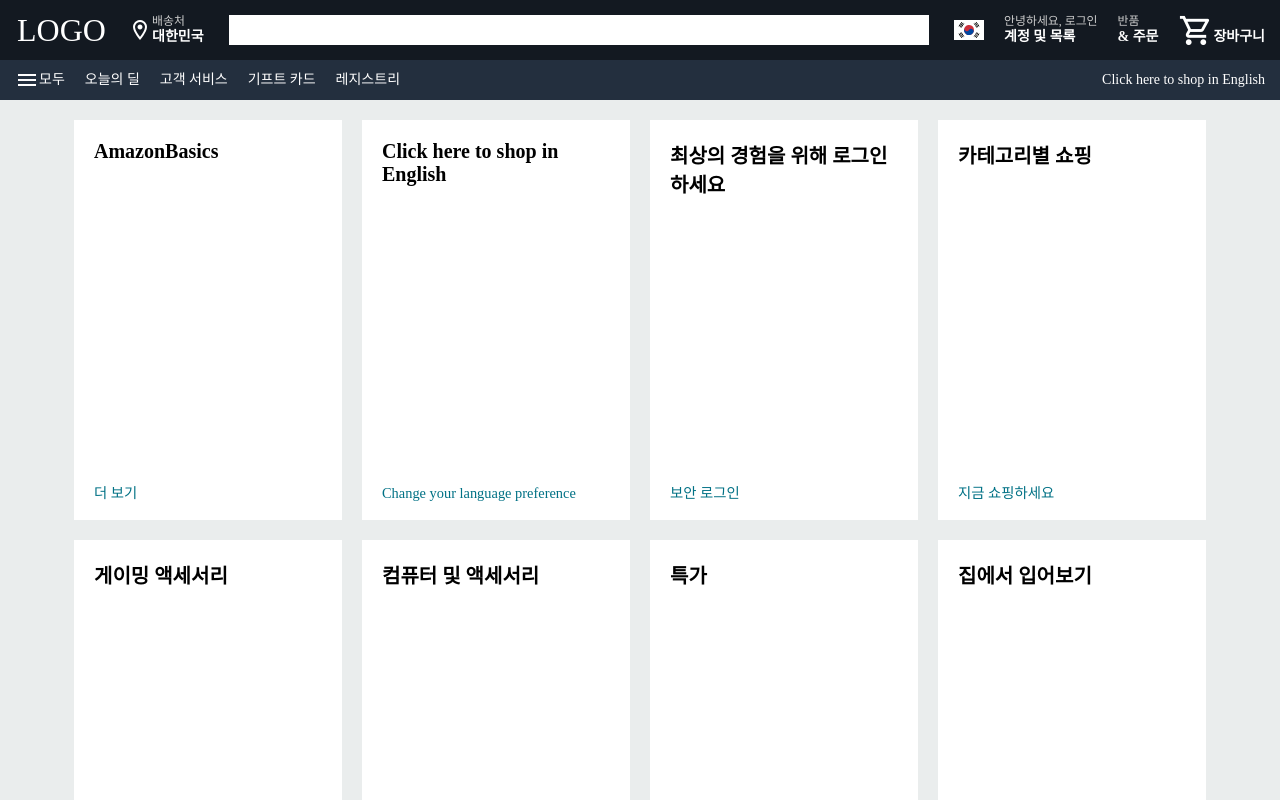
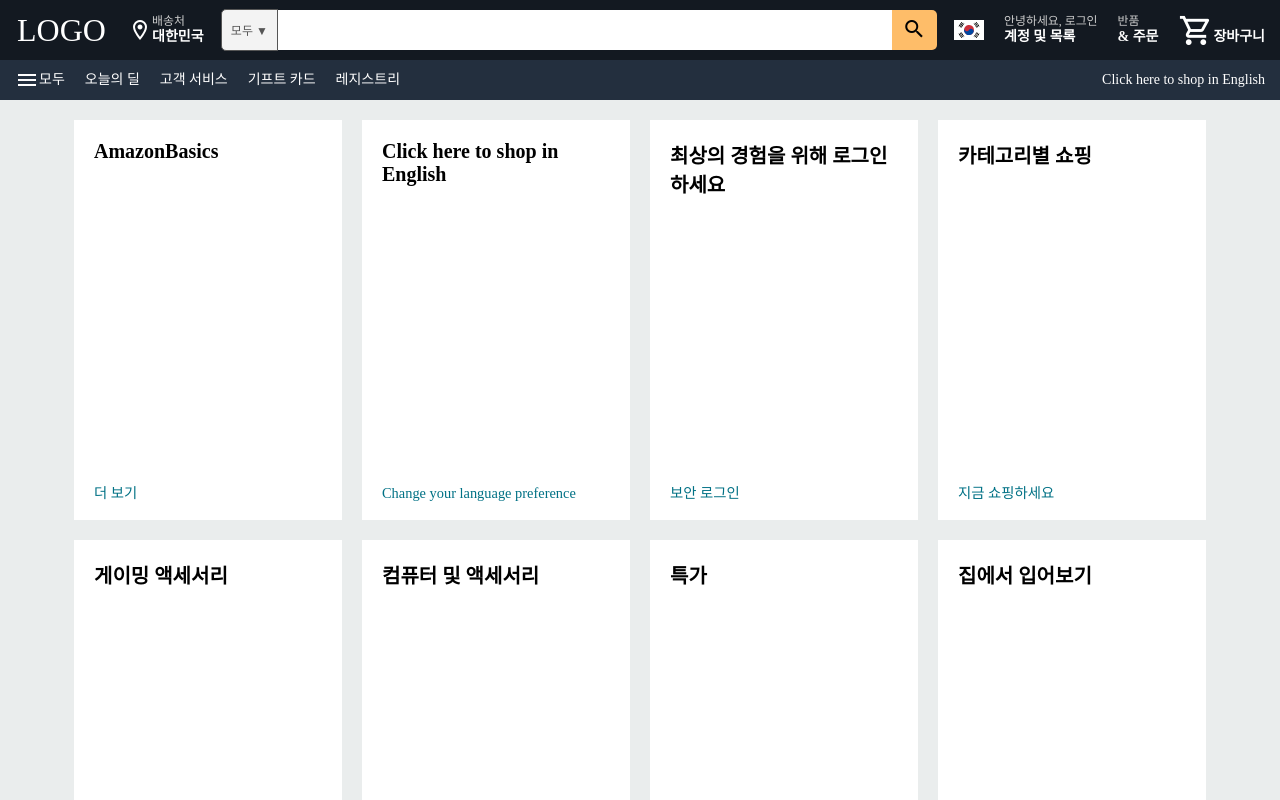
Before and after one commit to hwookim/shopping-clone, a React (Create React App) app: page / in a window 1280 px wide. Shown: the top 800 px of the page. Built offline with nearby package versions, Linux system fonts and the light colour scheme.

Commit message:
feat: SearchBar 레이아웃 구현

```diff
--- a/src/components/HeaderNavTop.jsx
+++ b/src/components/HeaderNavTop.jsx
@@ -3,6 +3,7 @@ import styled from "styled-components";
 
 import Flag from "../assets/Flag_of_South_Korea.svg";
 import HeaderLink from "./HeaderLink";
+import SearchBar from "./SearchBar";
 
 const Container = styled.nav`
   display: flex;
@@ -48,13 +49,6 @@ const Logo = styled.div`
   font-size: 32px;
 `;
 
-const SearchInput = styled.input`
-  margin: 0 15px;
-  width: 100%;
-  min-width: 500px;
-  height: 30px;
-`;
-
 export default function HeaderNavTop() {
   return (
     <Container>
@@ -69,7 +63,7 @@ export default function HeaderNavTop() {
         </NavItem>
       </NavSide>
       <NavCenter>
-        <SearchInput type="text" />
+        <SearchBar />
       </NavCenter>
       <NavSide>
         <NavItem href="/">
--- /dev/null
+++ b/src/components/SearchBar.jsx
@@ -0,0 +1,76 @@
+import React from "react";
+import styled from "styled-components";
+
+const Container = styled.div`
+  display: flex;
+  justify-content: center;
+  height: 40px;
+  width: 98%;
+`;
+
+const SearchSide = styled.div`
+  display: flex;
+  flex: 0;
+  justify-content: center;
+  align-items: center;
+`;
+
+const SearchCenter = styled.div`
+  display: flex;
+  flex: 1;
+  min-width: 400px;
+  justify-content: center;
+  align-items: center;
+  background-color: white;
+`;
+
+const SearchDropBox = styled.div`
+  box-sizing: content-box;
+  display: flex;
+  justify-content: center;
+  align-items: center;
+  height: 100%;
+  width: 55px;
+  font-size: 0.75rem;
+  background-color: #f3f3f3;
+  border: 1px solid #555555;
+  border-radius: 5px 0 0 5px;
+  color: #555555;
+`;
+
+const SearchInput = styled.input`
+  height: 90%;
+  width: 99%;
+  font-size: 1rem;
+
+  &:focus {
+    outline: none;
+  }
+`;
+
+const SearchBtn = styled.button`
+  margin: 0;
+  height: 100%;
+  width: 45px;
+  border: none;
+  background-color: #febd69;
+  border-radius: 0 5px 5px 0;
+`;
+
+export default function SearchBar() {
+  return (
+    <Container>
+      <SearchSide>
+        <SearchDropBox>모두 ▼</SearchDropBox>
+      </SearchSide>
+      <SearchCenter>
+        <SearchInput type="text" />
+      </SearchCenter>
+      <SearchSide>
+        <SearchBtn>
+          <span className="material-icons">search</span>
+        </SearchBtn>
+      </SearchSide>
+    </Container>
+  );
+}
```
